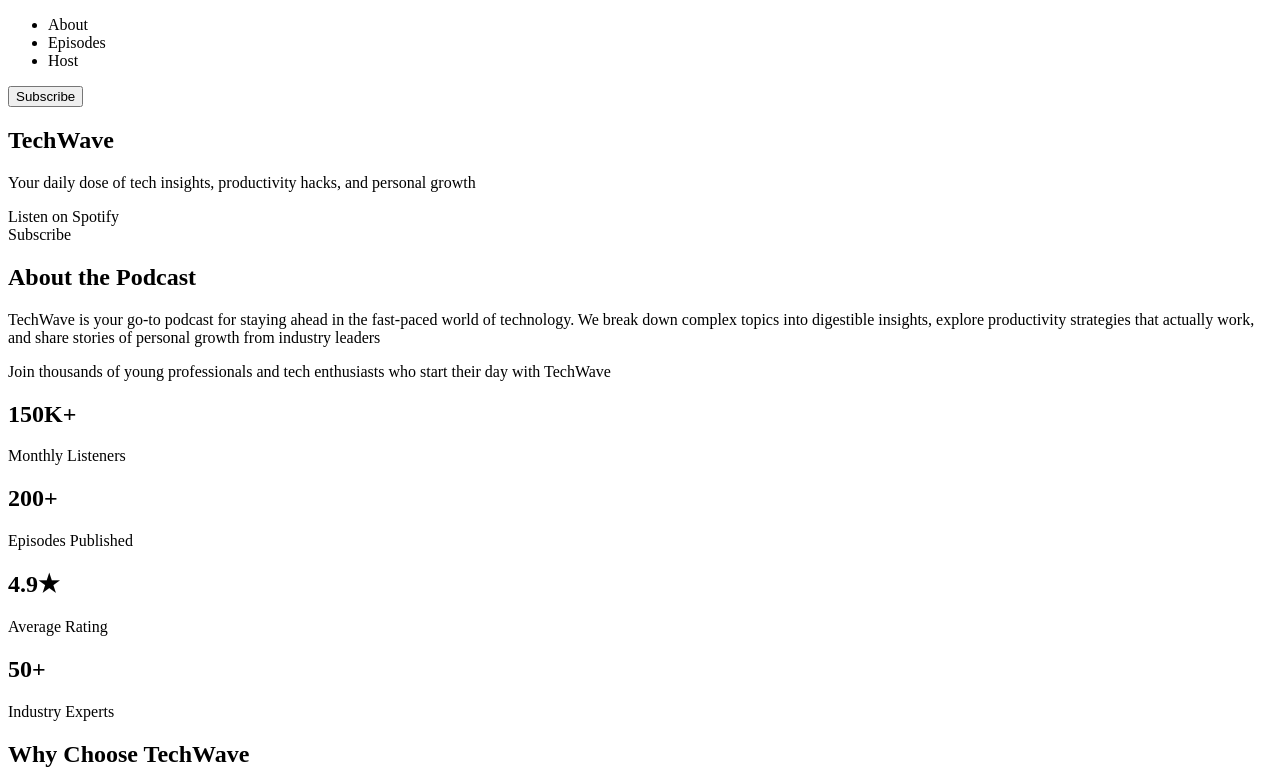
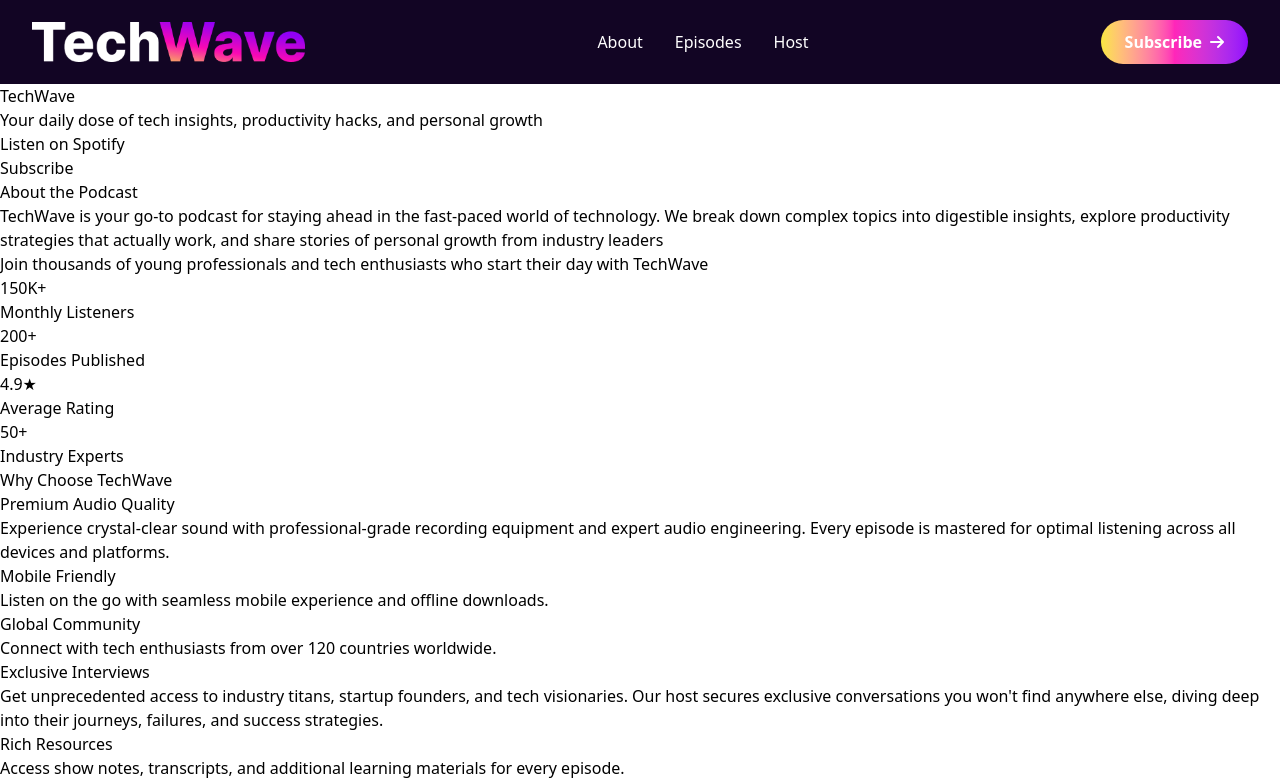
Before and after one commit to iamasfaqul/phassignment2, a plain HTML site: page index.html in a window 1280 px wide. Shown: the top 784 px of the page. Drawn offline with nearby package versions, Linux system fonts and the light colour scheme.

Commit message:
nabar finished

```diff
--- a/index.html
+++ b/index.html
@@ -3,22 +3,41 @@
 <head>
     <meta charset="UTF-8">
     <meta name="viewport" content="width=device-width, initial-scale=1.0">
-    <title></title>
+    <title>TechWave</title>
+    <script src="https://cdn.jsdelivr.net/npm/@tailwindcss/browser@4"></script>
+    <link rel="stylesheet" href="./style/style.css">
+    <link rel="stylesheet" href="https://cdnjs.cloudflare.com/ajax/libs/font-awesome/6.5.1/css/all.min.css">
 </head>
 <body>
-    <nav class="nav-container">
-        <div class="logo"></div>
-        <div class="menu">
-            <ul>
-                <li>About</li>
-                <li>Episodes</li>
-                <li>Host</li>
+    <nav class="bg-[#120524] w-full">
+        <div class="max-w-7xl mx-auto flex justify-between items-center px-4 py-4 md:px-8 md:py-5">
+
+        <div class="logo cursor-pointer">
+            <img class="h-8 md:h-10" src="./B13-A02-TechWave/assets/TechWave.png" alt="TechWave">
+        </div>
+
+        <div class="hidden md:block">
+            <ul class="menu flex justify-center items-center gap-8 text-white font-medium">
+                <li class="cursor-pointer hover:text-pink-400">About</li>
+                <li class="cursor-pointer hover:text-pink-400">Episodes</li>
+                <li class="cursor-pointer hover:text-pink-400">Host</li>
             </ul>
         </div>
-        <div class="subs-button">
-            <button>
-                Subscribe
-            </button>
+
+        <div class="flex items-center gap-4">
+
+            <div class="subs-button hidden md:block">
+                <button class="bg-gradient-to-r from-[#F9E63E] via-[#FF26B9] to-[#9106FF] text-white px-6 py-2.5 rounded-full font-semibold flex items-center gap-2">
+                    Subscribe
+                    <i class="fa-solid fa-arrow-right"></i>
+                </button>
+            </div>
+
+            <div class="md:hidden cursor-pointer">
+                <i class="fa-solid fa-bars text-2xl text-white"></i>
+                </div>
+
+            </div>
         </div>
     </nav>
     <section class="hero-section">
--- a/style/style.css
+++ b/style/style.css
@@ -0,0 +1 @@
+@import "tailwindcss"
```
